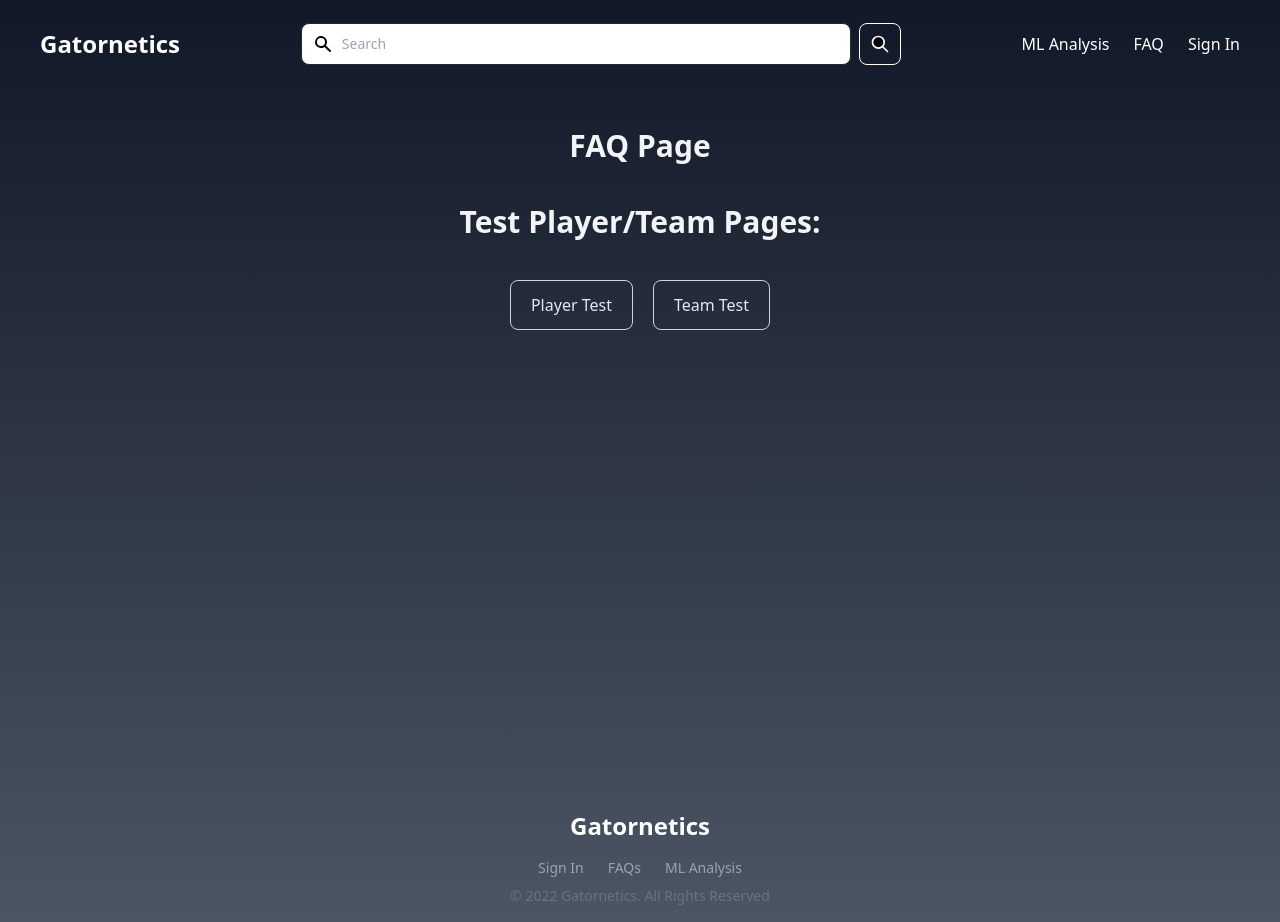
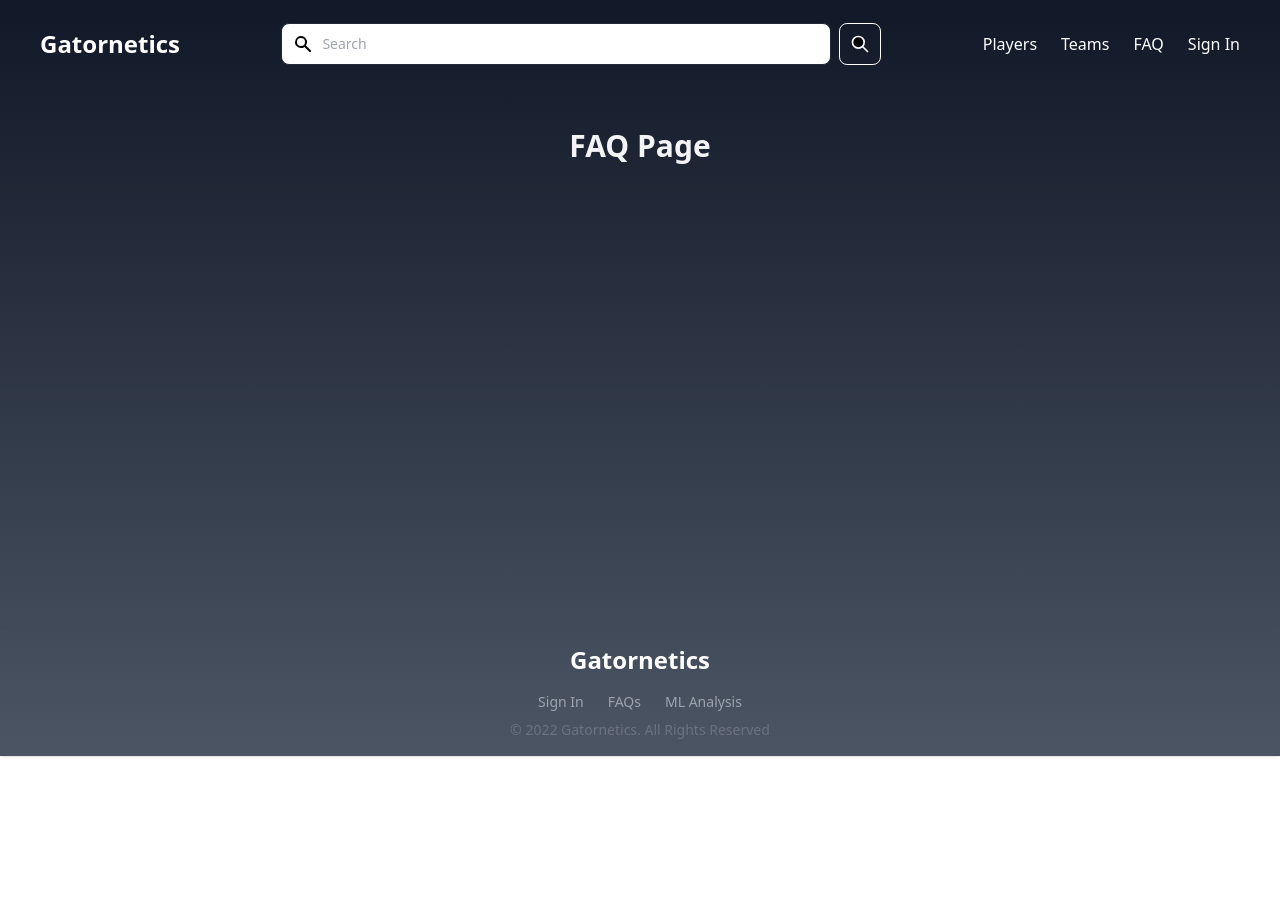
Before and after one commit to k-finken/Gatornetics, a Next.js app: page /faq in a window 1280 px wide. After the commit the page ends 800 px from the top, so only its background shows below. Built offline with nearby package versions, Linux system fonts and the light colour scheme.

Commit message:
Moved player and team test buttons to navbar

```diff
--- a/components/Navbar.js
+++ b/components/Navbar.js
@@ -86,7 +86,10 @@ export default function NavBar({teams}) {
                     >
                         <ul className="items-center justify-center space-y-8 md:flex md:space-x-6 md:space-y-0">
                             <li className="text-white hover:text-gray-500">
-                                <Link href="/machine-learning">ML Analysis</Link>
+                                <Link href="/players/4429084">Players</Link>
+                            </li>
+                            <li className="text-white hover:text-gray-500">
+                                <Link href="/teams/57">Teams</Link>
                             </li>
                             <li className="text-white hover:text-gray-500">
                                 <Link href="/faq">FAQ</Link>
--- a/pages/faq.js
+++ b/pages/faq.js
@@ -6,27 +6,10 @@ export default function Faq() {
 
   const router = useRouter()
 
-  const navPlayer = (e) => {
-    e.preventDefault()
-    router.push("/players/4429084");
-  }
-
-  const navTeam = (e) => {
-    e.preventDefault()
-    router.push("/teams/57");
-  }
-
   return (
     <Layout>
         <div className='mt-10 w-full flex justify-center items-center'>
             <h1 className="text-3xl font-bold text-gray-100">FAQ Page</h1>
-        </div>
-        <div className='mt-10 w-full flex justify-center items-center'>
-            <h1 className="text-3xl font-bold text-gray-100">Test Player/Team Pages: </h1>
-        </div>
-        <div className="mt-10 w-full flex justify-center items-center gap-5">
-            <button onClick={navPlayer} className="inline-flex items-center justify-center px-5 py-3 text-base font-medium text-center text-gray-200 border hover:text-gray-700 transition border-gray-300 rounded-lg hover:bg-gray-100 focus:ring-4 focus:ring-gray-100 dark:text-white dark:border-gray-700 dark:hover:bg-gray-700 dark:focus:ring-gray-800">Player Test</button>
-            <button onClick={navTeam} className="=inline-flex items-center justify-center px-5 py-3 text-base font-medium text-center text-gray-200 border hover:text-gray-700 transition border-gray-300 rounded-lg hover:bg-gray-100 focus:ring-4 focus:ring-gray-100 dark:text-white dark:border-gray-700 dark:hover:bg-gray-700 dark:focus:ring-gray-800">Team Test</button>
         </div>
         <div className="h-96">
         </div>
```
